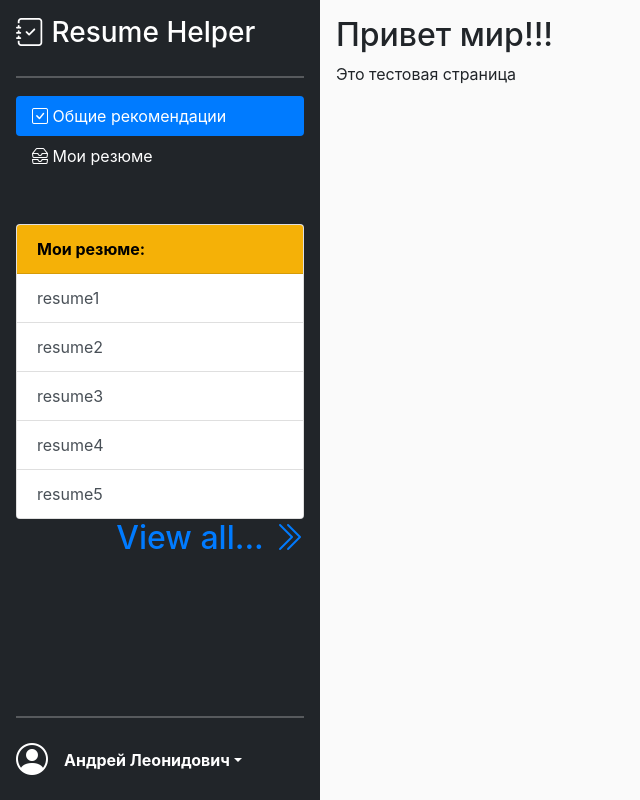
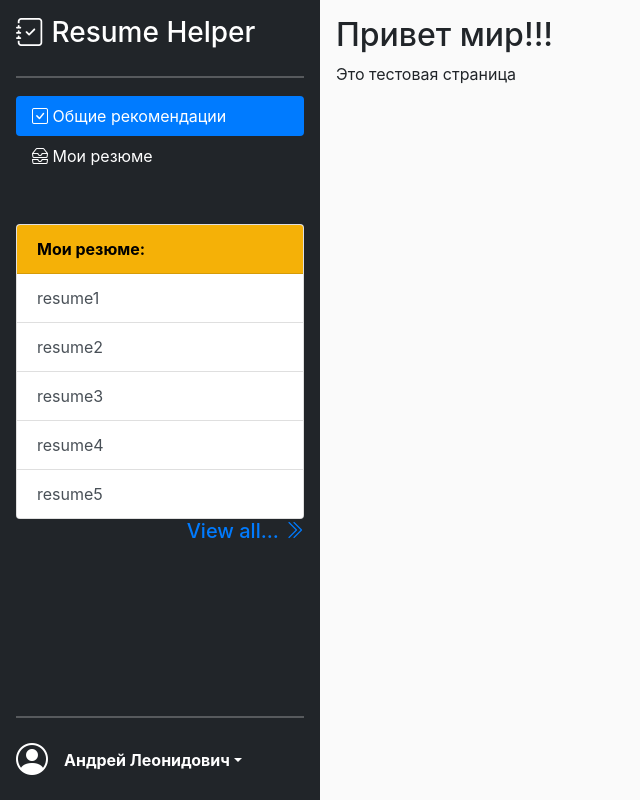
Before and after one commit to alekseeval/vkr_hhru, a Django app: page / in a window 1280 px wide; the page is wider, and only the part inside the window is pictured. Shown: that part, without its empty margins (0-640 px from the left). Run offline with Django 3.2, Linux system fonts and the light colour scheme; some libraries are stand-ins or nearby versions.

Commit message:
Дизайн (размер поля 'view all')

```diff
--- a/web/main/templates/main/base.html
+++ b/web/main/templates/main/base.html
@@ -57,7 +57,7 @@
                 </li>
 
                 {% if top_resumes|length == 5 %}
-                    <a href="{% url 'resume_list' %}" class="nav-item link-info text-right h2">
+                    <a href="{% url 'resume_list' %}" class="nav-item link-info text-right h5">
                         View all... <i class="bi bi-chevron-double-right"></i>
                     </a>
                 {% endif %}
```
